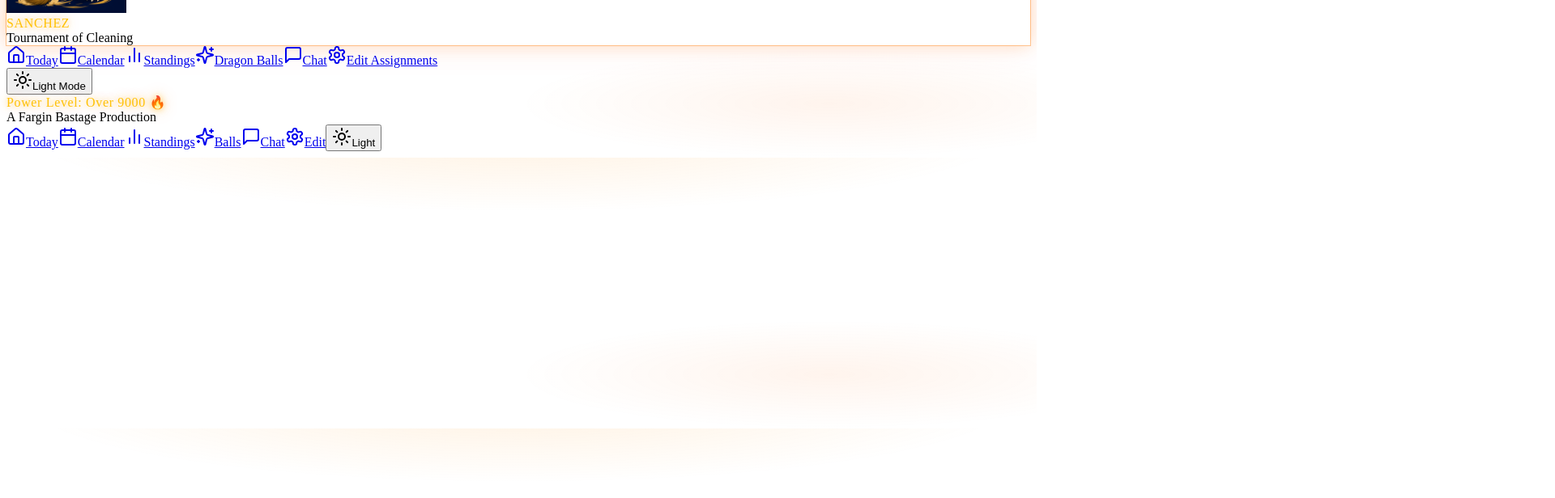
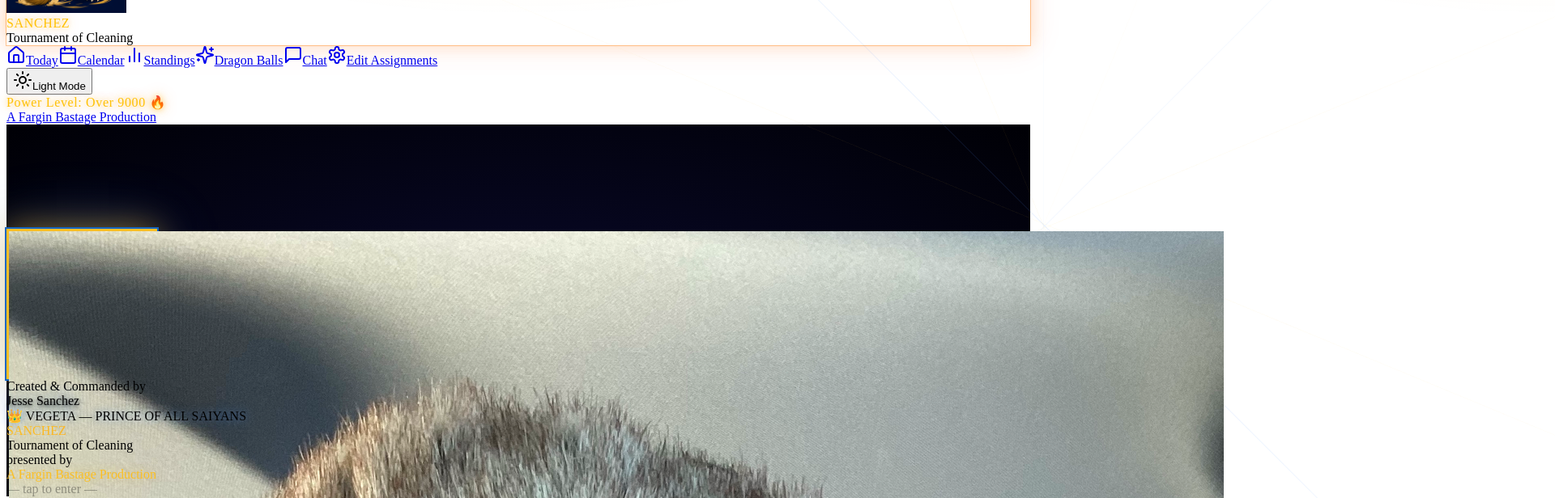
Before and after one commit to FarginBastage/sanchez-tournament, a React (Vite) app in the folder client/: page /#/splash in a window 1280 px wide. Shown: the part 140-756 px from the top of the page at 81% size, 1920 px wide, since content can reach past the window. Built offline with nearby package versions, Linux system fonts and the light colour scheme; a web font is replaced by a local one.

Commit message:
Add splash title page with Jesse photo (A Fargin Bastage Production)

```diff
--- a/client/src/App.tsx
+++ b/client/src/App.tsx
@@ -2,6 +2,7 @@ import { Switch, Route, Router, Link, useLocation } from "wouter";
 import { useHashLocation } from "wouter/use-hash-location";
 
 import TodayPage from "./pages/TodayPage";
+import SplashPage from "./pages/SplashPage";
 import CalendarPage from "./pages/CalendarPage";
 import ComparisonPage from "./pages/ComparisonPage";
 import ChatPage from "./pages/ChatPage";
@@ -114,7 +115,7 @@ function Sidebar({ dark, setDark }: { dark: boolean; setDark: (v: boolean) => vo
           Power Level: Over 9000 🔥
         </div>
         <div className="text-[10px] text-muted-foreground text-center opacity-30 italic">
-          A Fargin Bastage Production
+          <Link href="/splash" className="hover:text-amber-300 transition-colors">A Fargin Bastage Production</Link>
         </div>
       </div>
     </aside>
@@ -122,7 +123,7 @@ function Sidebar({ dark, setDark }: { dark: boolean; setDark: (v: boolean) => vo
 }
 
 export default function App() {
-  const [dark, setDark] = useState(true); // default dark — DBZ feels right dark
+  const [dark, setDark] = useState(true);
 
   useEffect(() => {
     if (dark) {
@@ -154,6 +155,7 @@ export default function App() {
           <Sidebar dark={dark} setDark={setDark} />
           <main className="md:ml-64 pb-20 md:pb-0 min-h-screen">
             <Switch>
+              <Route path="/splash"     component={SplashPage}           />
               <Route path="/"           component={TodayPage}            />
               <Route path="/calendar"   component={CalendarPage}         />
               <Route path="/comparison" component={ComparisonPage}       />
--- /dev/null
+++ b/client/src/pages/SplashPage.tsx
@@ -0,0 +1,256 @@
+import { useEffect, useState } from "react";
+import { useLocation } from "wouter";
+
+export default function SplashPage() {
+  const [, navigate] = useLocation();
+  const [phase, setPhase] = useState<"intro" | "title" | "ready">("intro");
+
+  // Animation sequence
+  useEffect(() => {
+    const t1 = setTimeout(() => setPhase("title"), 600);
+    const t2 = setTimeout(() => setPhase("ready"), 2200);
+    return () => { clearTimeout(t1); clearTimeout(t2); };
+  }, []);
+
+  return (
+    <div
+      className="fixed inset-0 z-[100] flex flex-col items-center justify-center overflow-hidden cursor-pointer select-none"
+      style={{ background: "radial-gradient(ellipse at 50% 60%, #0a0a2e 0%, #000005 100%)" }}
+      onClick={() => navigate("/")}
+    >
+      {/* Starfield */}
+      <Stars />
+
+      {/* Flickering energy lines */}
+      <EnergyLines />
+
+      {/* Main content */}
+      <div className="relative z-10 flex flex-col items-center gap-6 px-6 text-center">
+
+        {/* Photo — Vegeta-style power portrait */}
+        <div
+          className="relative transition-all duration-700"
+          style={{
+            opacity: phase === "intro" ? 0 : 1,
+            transform: phase === "intro" ? "scale(0.85) translateY(20px)" : "scale(1) translateY(0)",
+          }}
+        >
+          {/* Aura rings */}
+          <div className="absolute inset-0 rounded-full"
+            style={{
+              background: "radial-gradient(ellipse, rgba(77,144,254,0.35) 0%, transparent 70%)",
+              transform: "scale(1.6)",
+              animation: "pulse-aura 2.4s ease-in-out infinite",
+            }} />
+          <div className="absolute inset-0 rounded-full"
+            style={{
+              background: "radial-gradient(ellipse, rgba(251,191,36,0.2) 0%, transparent 60%)",
+              transform: "scale(2.0)",
+              animation: "pulse-aura 3s ease-in-out infinite reverse",
+            }} />
+
+          {/* Photo frame */}
+          <div className="relative rounded-full overflow-hidden"
+            style={{
+              width: 180,
+              height: 180,
+              border: "3px solid #fbbf24",
+              boxShadow: "0 0 0 2px #1565c0, 0 0 40px rgba(251,191,36,0.5), 0 0 80px rgba(77,144,254,0.3)",
+            }}>
+            <img
+              src="/jesse.jpeg"
+              alt="Jesse — Vegeta, Prince of All Saiyans"
+              className="w-full h-full object-cover object-top"
+              style={{ filter: "contrast(1.1) saturate(1.1)" }}
+            />
+            {/* Blue power tint overlay */}
+            <div className="absolute inset-0 mix-blend-color"
+              style={{ background: "rgba(21,101,192,0.15)" }} />
+          </div>
+        </div>
+
+        {/* Name + character */}
+        <div
+          className="transition-all duration-700 delay-200"
+          style={{
+            opacity: phase === "intro" ? 0 : 1,
+            transform: phase === "intro" ? "translateY(12px)" : "translateY(0)",
+          }}
+        >
+          <div className="text-xs font-black tracking-[0.4em] uppercase text-amber-400/70 mb-1">
+            Created & Commanded by
+          </div>
+          <div className="text-3xl font-black tracking-wide text-white"
+            style={{ textShadow: "0 0 20px rgba(77,144,254,0.8), 0 2px 4px rgba(0,0,0,0.8)" }}>
+            Jesse Sanchez
+          </div>
+          <div className="text-sm font-bold tracking-widest text-blue-400 mt-1"
+            style={{ textShadow: "0 0 12px rgba(77,144,254,0.6)" }}>
+            👑 VEGETA — PRINCE OF ALL SAIYANS
+          </div>
+        </div>
+
+        {/* Divider */}
+        <div
+          className="w-48 h-px transition-all duration-700 delay-300"
+          style={{
+            background: "linear-gradient(90deg, transparent, #fbbf24, transparent)",
+            opacity: phase === "intro" ? 0 : 0.7,
+          }}
+        />
+
+        {/* Main title */}
+        <div
+          className="transition-all duration-700 delay-[400ms]"
+          style={{
+            opacity: phase === "intro" ? 0 : 1,
+            transform: phase === "intro" ? "scale(0.92)" : "scale(1)",
+          }}
+        >
+          <div
+            className="text-4xl md:text-5xl font-black tracking-tight leading-tight"
+            style={{
+              background: "linear-gradient(135deg, #fbbf24 0%, #f97316 50%, #fbbf24 100%)",
+              WebkitBackgroundClip: "text",
+              WebkitTextFillColor: "transparent",
+              backgroundClip: "text",
+              textShadow: "none",
+              filter: "drop-shadow(0 0 20px rgba(251,191,36,0.5))",
+            }}
+          >
+            SANCHEZ
+          </div>
+          <div
+            className="text-lg md:text-xl font-black tracking-[0.3em] uppercase text-white/80 -mt-1"
+            style={{ textShadow: "0 0 16px rgba(255,255,255,0.3)" }}
+          >
+            Tournament of Cleaning
+          </div>
+        </div>
+
+        {/* Production credit */}
+        <div
+          className="transition-all duration-700 delay-500"
+          style={{
+            opacity: phase === "intro" ? 0 : 1,
+            transform: phase === "intro" ? "translateY(8px)" : "translateY(0)",
+          }}
+        >
+          <div className="text-xs tracking-widest uppercase text-white/30 mb-0.5">presented by</div>
+          <div
+            className="text-base font-black italic tracking-wide"
+            style={{
+              color: "#fbbf24",
+              textShadow: "0 0 16px rgba(251,191,36,0.4)",
+            }}
+          >
+            A Fargin Bastage Production
+          </div>
+        </div>
+
+        {/* Tap to enter */}
+        <div
+          className="mt-2 transition-all duration-500"
+          style={{
+            opacity: phase === "ready" ? 1 : 0,
+            transform: phase === "ready" ? "translateY(0)" : "translateY(6px)",
+          }}
+        >
+          <div
+            className="text-xs font-bold tracking-widest uppercase text-amber-400/60"
+            style={{ animation: "blink 1.6s ease-in-out infinite" }}
+          >
+            — tap to enter —
+          </div>
+        </div>
+      </div>
+
+      {/* Inline keyframe styles */}
+      <style>{`
+        @keyframes pulse-aura {
+          0%, 100% { opacity: 0.6; transform: scale(1.6); }
+          50% { opacity: 1; transform: scale(1.75); }
+        }
+        @keyframes blink {
+          0%, 100% { opacity: 0.6; }
+          50% { opacity: 0.15; }
+        }
+        @keyframes twinkle {
+          0%, 100% { opacity: 1; }
+          50% { opacity: 0.2; }
+        }
+        @keyframes drift {
+          0% { transform: translateX(0) translateY(0); }
+          33% { transform: translateX(2px) translateY(-3px); }
+          66% { transform: translateX(-2px) translateY(1px); }
+          100% { transform: translateX(0) translateY(0); }
+        }
+        @keyframes energy-flicker {
+          0%, 100% { opacity: 0; }
+          10%, 11% { opacity: 0.4; }
+          20%, 21% { opacity: 0.2; }
+          50%, 51% { opacity: 0.3; }
+          80%, 81% { opacity: 0.15; }
+        }
+      `}</style>
+    </div>
+  );
+}
+
+// ─── Starfield ───────────────────────────────────────────────────────────────
+function Stars() {
+  const stars = Array.from({ length: 80 }, (_, i) => ({
+    id: i,
+    x: Math.random() * 100,
+    y: Math.random() * 100,
+    size: Math.random() * 2 + 0.5,
+    delay: Math.random() * 4,
+    duration: 2 + Math.random() * 3,
+  }));
+
+  return (
+    <div className="absolute inset-0 overflow-hidden pointer-events-none">
+      {stars.map(s => (
+        <div
+          key={s.id}
+          className="absolute rounded-full bg-white"
+          style={{
+            left: `${s.x}%`,
+            top: `${s.y}%`,
+            width: s.size,
+            height: s.size,
+            animation: `twinkle ${s.duration}s ${s.delay}s ease-in-out infinite`,
+          }}
+        />
+      ))}
+    </div>
+  );
+}
+
+// ─── Energy Lines ─────────────────────────────────────────────────────────────
+function EnergyLines() {
+  const lines = Array.from({ length: 8 }, (_, i) => ({
+    id: i,
+    angle: i * 22.5,
+    delay: i * 0.3,
+    color: i % 2 === 0 ? "rgba(77,144,254,0.3)" : "rgba(251,191,36,0.2)",
+  }));
+
+  return (
+    <div className="absolute inset-0 flex items-center justify-center pointer-events-none overflow-hidden">
+      {lines.map(l => (
+        <div
+          key={l.id}
+          className="absolute"
+          style={{
+            width: "200vmax",
+            height: 1,
+            background: `linear-gradient(90deg, transparent 0%, ${l.color} 45%, ${l.color} 55%, transparent 100%)`,
+            transform: `rotate(${l.angle}deg)`,
+            animation: `energy-flicker ${3 + l.id * 0.4}s ${l.delay}s ease-in-out infinite`,
+          }}
+        />
+      ))}
+    </div>
+  );
+}
```
Also changed, not shown: client/public/jesse.jpeg (added).
